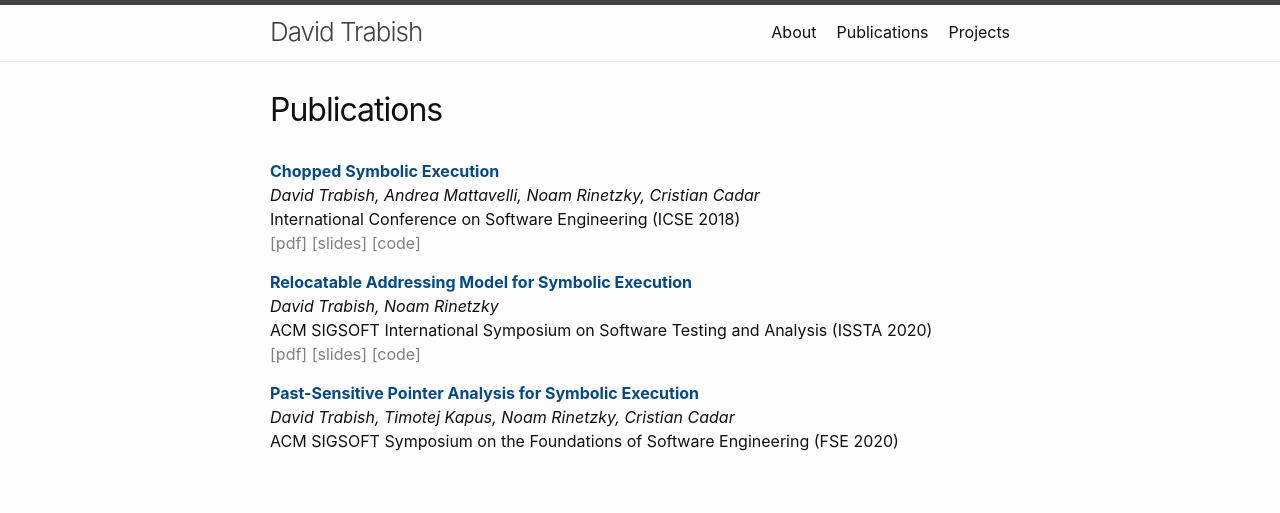
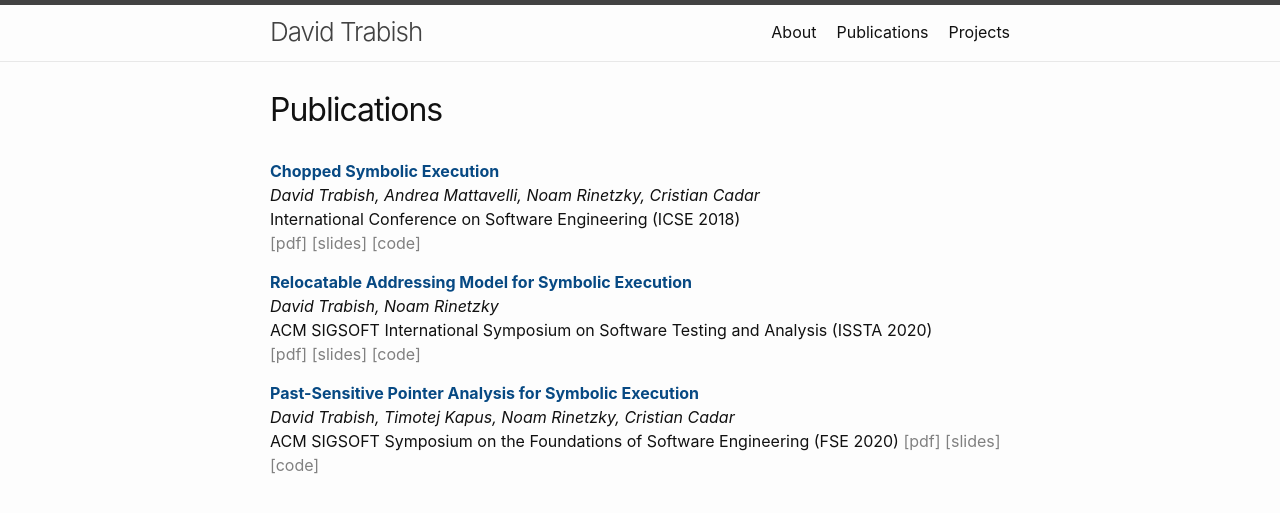
Before and after one commit to davidtr1037/davidtr1037.github.io, a Jekyll site: the page built from publications.md, in a window 1280 px wide. Shown: the top 513 px of the page. Built offline with Jekyll 4.4.1, drawn with Linux system fonts in a browser that asks for light colours.

Commit message:
updating

```diff
--- a/publications.md
+++ b/publications.md
@@ -21,3 +21,6 @@
 <span style="color:#074983">__Past-Sensitive Pointer Analysis for Symbolic Execution__</span>
 _David Trabish, Timotej Kapus, Noam Rinetzky, Cristian Cadar_
 ACM SIGSOFT Symposium on the Foundations of Software Engineering (FSE 2020)
+[<span style="color:grey">[pdf]</span>](/files/fse20main-p237-p-deb5bc6-47564-final.pdf)
+[<span style="color:grey">[slides]</span>](/files/pspa-fse20.pdf)
+[<span style="color:grey">[code]</span>](https://github.com/davidtr1037/klee-pspa)
```
